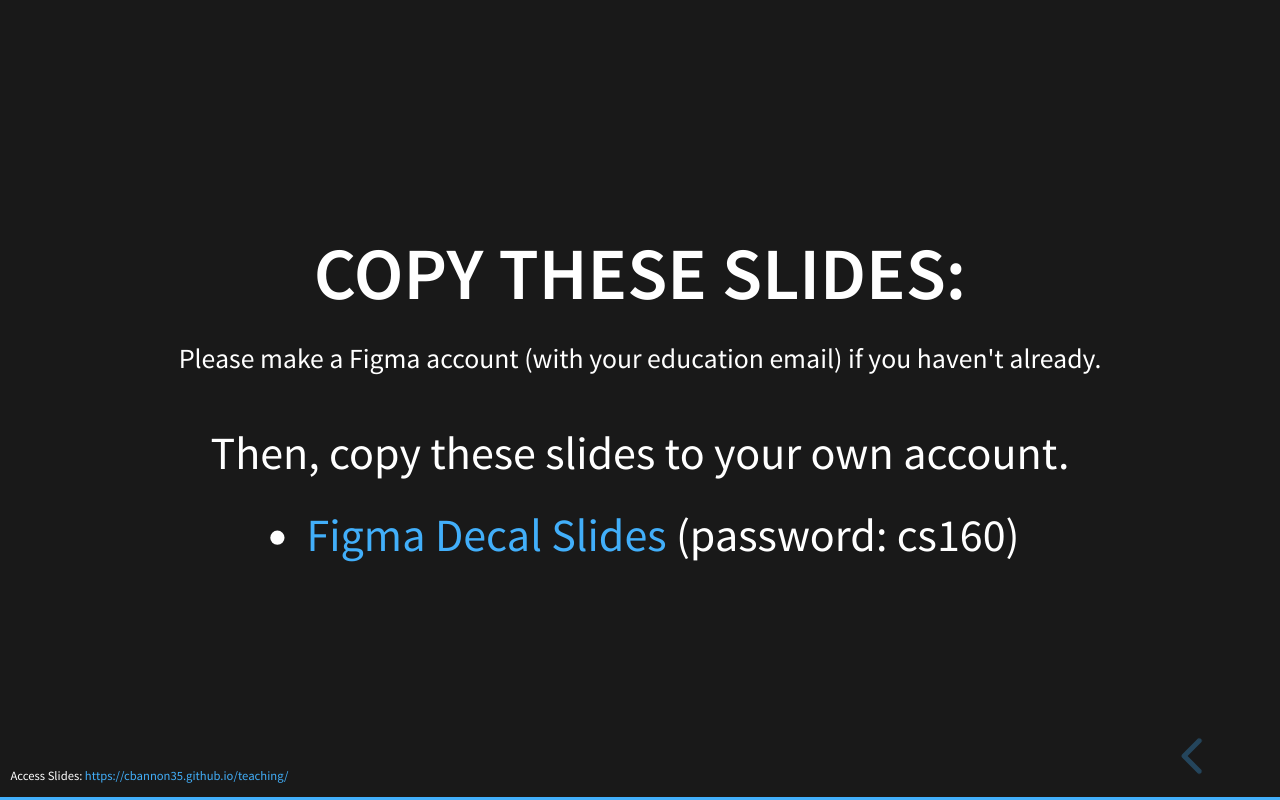
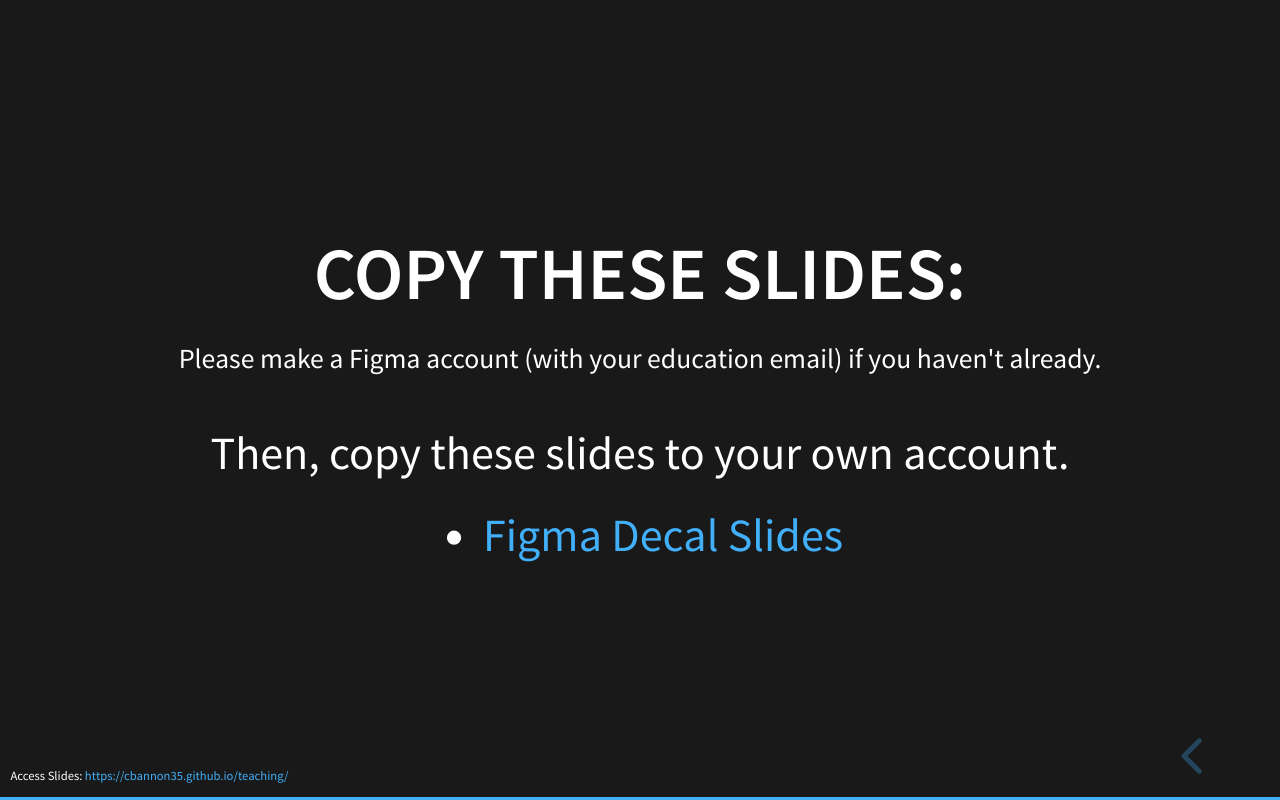
Before and after one commit to Cbannon35/teaching, a website: page src/160/su24/week4a.html in a window 1280 px wide. Both pictures are taken after a click on the button "next slide". Drawn offline with Linux system fonts and the light colour scheme; files whose address does not match are found by name.

Commit message:
remove password

```diff
--- a/src/160/su24/week4a.html
+++ b/src/160/su24/week4a.html
@@ -58,7 +58,7 @@
                 <p>Then, copy these slides to your own account.</p>
                 <ul>
                     <li><a href="https://www.figma.com/design/uWBskACGqiojyiJCg4tZaD/CS160-Figma-Discussion?node-id=3-7&t=NDLj7pK7hPmCJ86N-1"
-                            target="_blank">Figma Decal Slides</a> (password: cs160)</li>
+                            target="_blank">Figma Decal Slides</a></li>
                 </ul>
             </section>
         </div>
```
